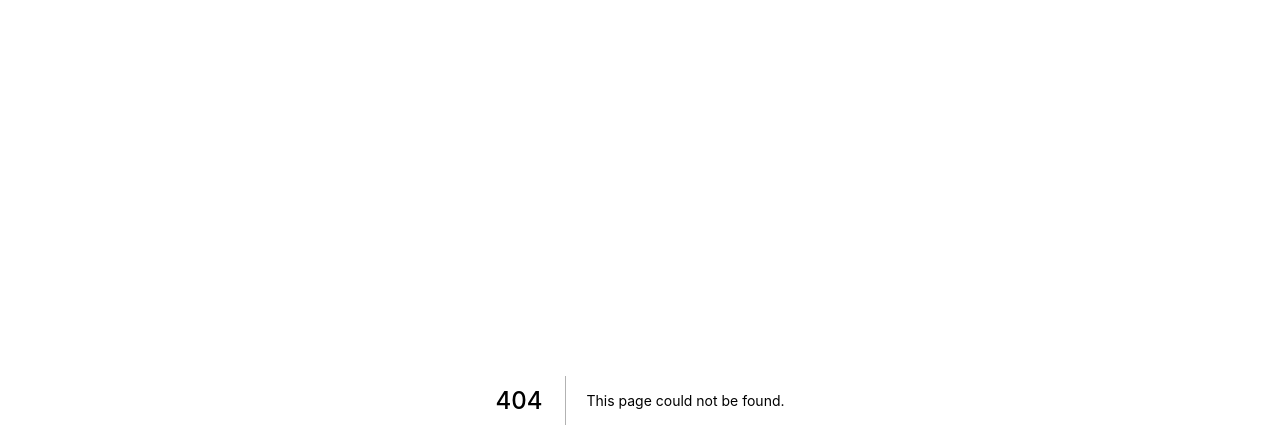
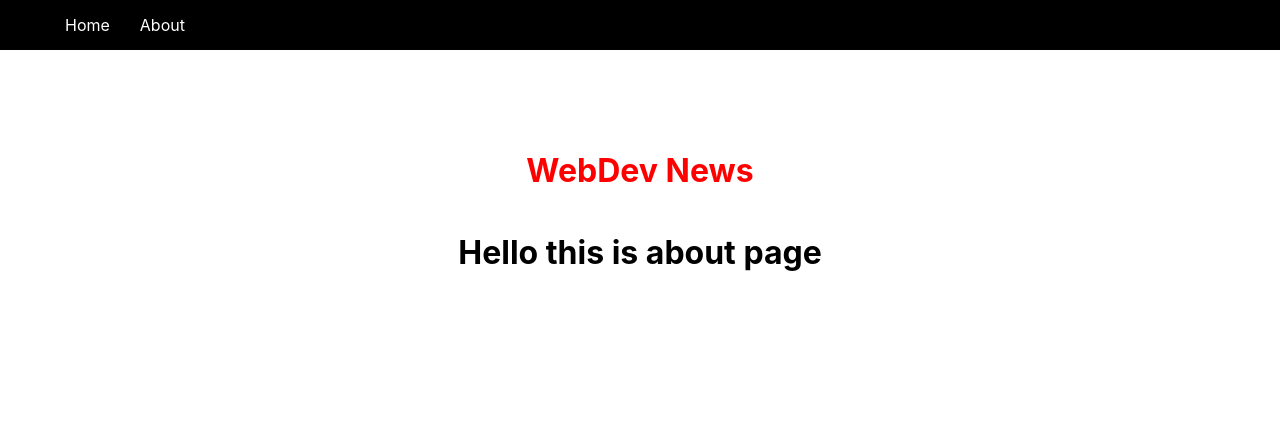
Before and after one commit to Karishmakarkii/Learn-Nextjs, a Next.js app: page /about in a window 1280 px wide. Before the commit this address had no page. Shown: the top 448 px of the page. Built offline with nearby package versions, Linux system fonts and the light colour scheme.

Commit message:
first commit style jsx

```diff
--- /dev/null
+++ b/components/Header.js
@@ -0,0 +1,21 @@
+import React from 'react'
+import headerStyles from '../styles/Header.module.css';
+
+const Header = () => {
+    return (
+        <div>
+            <h1 className="title">
+                <span>WebDev</span> News
+            </h1>
+            <style jsx>
+                {`
+                .title{
+                    color:red;
+                }
+                `}
+            </style>
+        </div>
+    )
+}
+
+export default Header
--- /dev/null
+++ b/components/Layout.js
@@ -0,0 +1,22 @@
+import React from 'react'
+import Nav from "./Nav"
+import Header from "./Header"
+import styles from "../styles/Layout.module.css";
+
+const Layout = ({children}) => {
+    return (
+      <>
+      <Nav />
+        <div className={styles.container}>
+            <main className={styles.main}>
+                <Header />
+                {children}
+
+            </main>
+
+        </div>
+      </>
+    )
+}
+
+export default Layout
--- /dev/null
+++ b/components/Nav.js
@@ -0,0 +1,20 @@
+import Link from 'next/link';
+import React from 'react'
+import navStyles from '../styles/Nav.module.css';
+
+const Nav = () => {
+    return (
+      <nav className={navStyles.nav}>
+          <ul>
+              <li>
+                  <Link href="/">Home</Link>
+              </li>
+              <li>
+                  <Link href="/about">About    </Link>
+              </li>
+          </ul>
+      </nav>
+    )
+}
+
+export default Nav
--- a/pages/_app.js
+++ b/pages/_app.js
@@ -1,7 +1,12 @@
+import Layout from "../components/Layout"
 import '../styles/globals.css'
 
 function MyApp({ Component, pageProps }) {
-  return <Component {...pageProps} />
+  return (
+    <Layout>
+      <Component {...pageProps} />
+    </Layout>
+  )
 }
 
 export default MyApp
--- /dev/null
+++ b/pages/about.js
@@ -0,0 +1,9 @@
+
+ const about = () => {
+    return (
+        <div>
+            <h1>Hello this is about page</h1>
+        </div>
+    )
+}
+export  default about
--- /dev/null
+++ b/styles/Header.module.css
@@ -0,0 +1,26 @@
+.title a , .title span {
+    color: #0070f3;
+    text-decoration: none;
+  }
+
+  .title a:hover,
+  .title a:focus,
+  .title a:active {
+    text-decoration: underline;
+  }
+
+  .title {
+    margin: 0;
+    line-height: 1.15;
+    font-size: 4rem;
+  }
+
+  .title,
+  .description {
+    text-align: center;
+  }
+
+  .description {
+    line-height: 1.5;
+    font-size: 1.5rem;
+  }
--- a/styles/Home.module.css
+++ b/styles/Layout.module.css
@@ -3,7 +3,7 @@
   padding: 0 0.5rem;
   display: flex;
   flex-direction: column;
-  justify-content: center;
+  justify-content: flex-start;
   align-items: center;
   height: 100vh;
 }
@@ -13,25 +13,10 @@
   flex: 1;
   display: flex;
   flex-direction: column;
-  justify-content: center;
+  justify-content: flex-start;
   align-items: center;
 }
 
-.footer {
-  width: 100%;
-  height: 100px;
-  border-top: 1px solid #eaeaea;
-  display: flex;
-  justify-content: center;
-  align-items: center;
-}
-
-.footer a {
-  display: flex;
-  justify-content: center;
-  align-items: center;
-  flex-grow: 1;
-}
 
 .title a {
   color: #0070f3;
--- /dev/null
+++ b/styles/Nav.module.css
@@ -0,0 +1,20 @@
+.nav{
+    height: 50px;
+    padding: 10px;
+    background: #000;
+    color: #fff;
+    display: flex;
+    align-items: center;
+    justify-content: flex-start;
+}
+.nav ul {
+    display: flex;
+    justify-content: center;
+    align-items: center;
+    list-style: none;
+
+}
+
+.nav ul li a {
+    margin: 5px 15px;
+}
```
Also changed, not shown: pages/index.js (+4 -60 lines).
